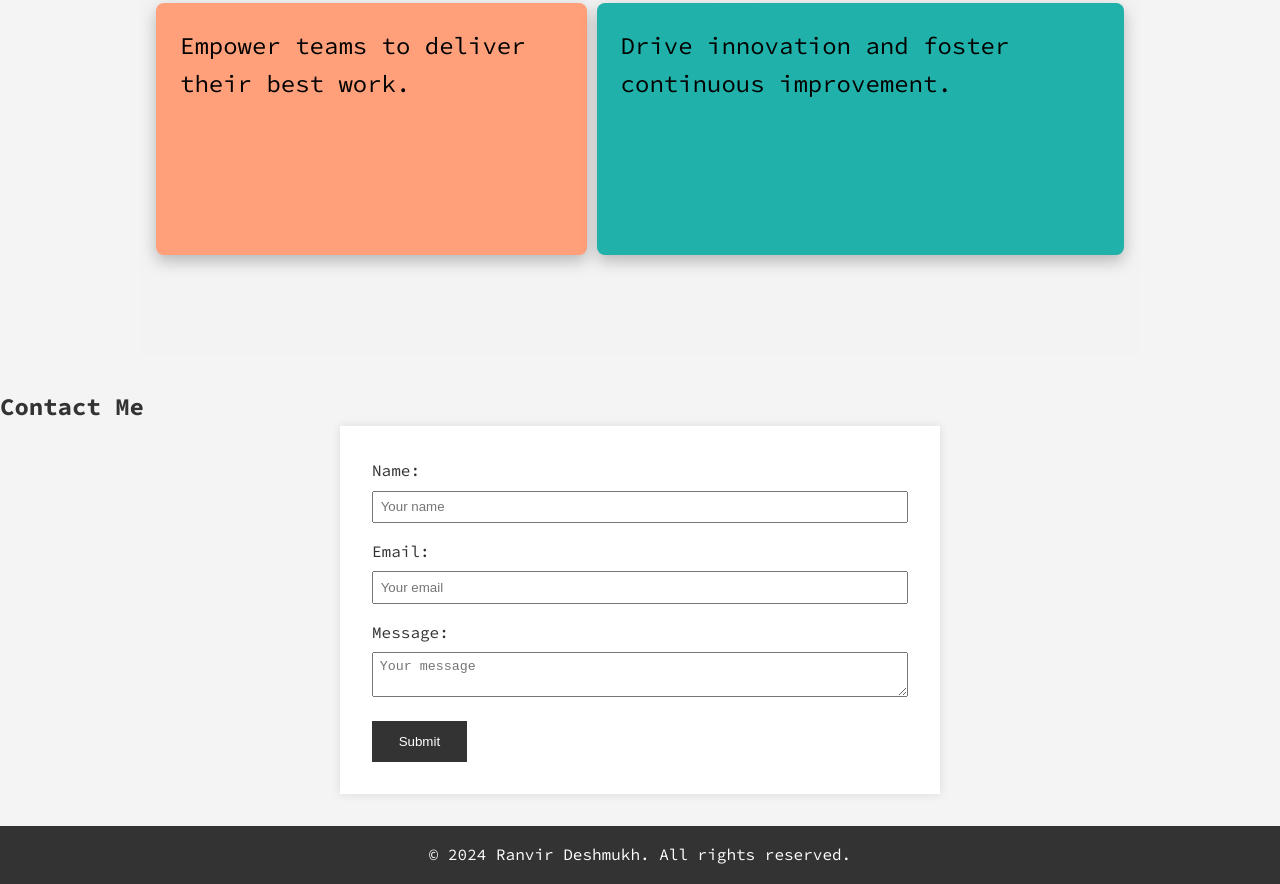
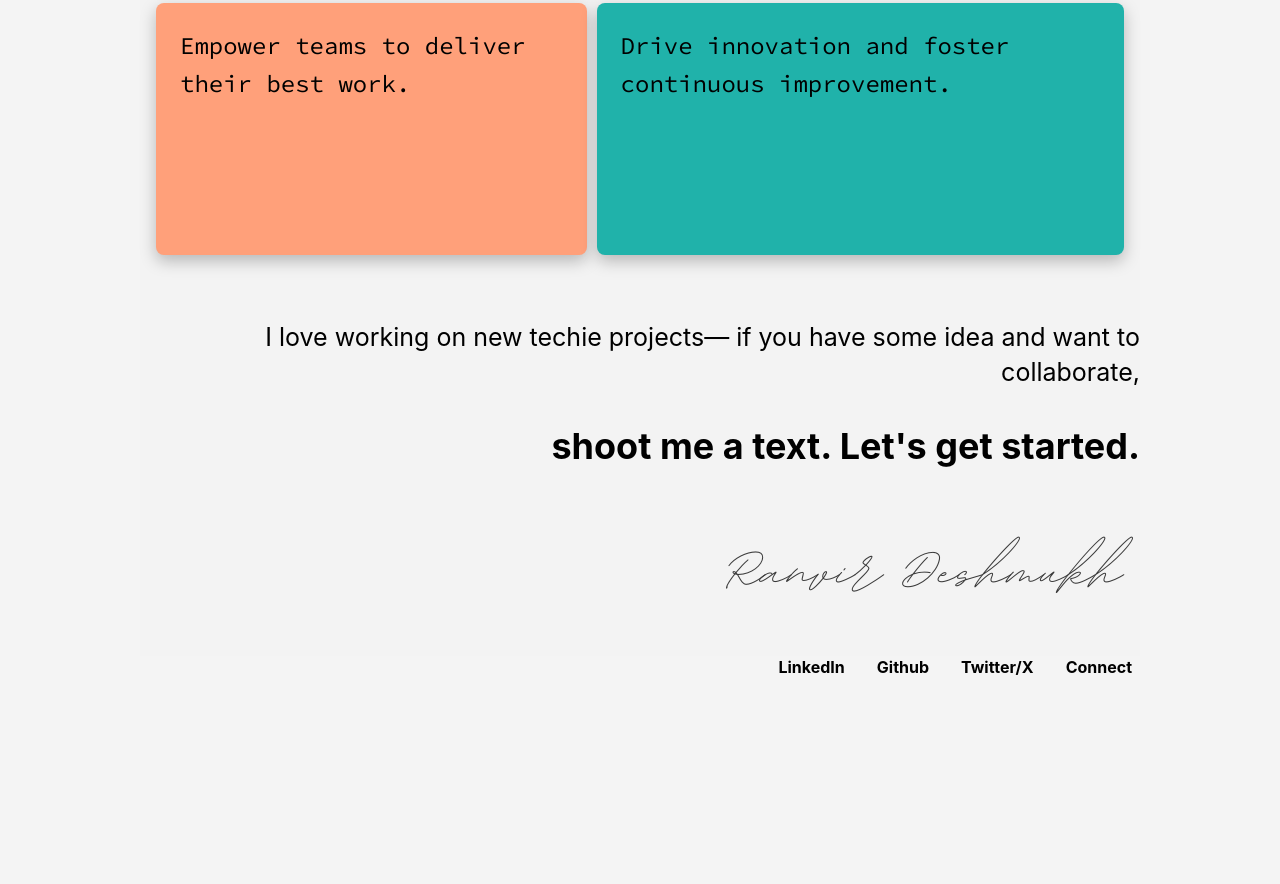
Before and after one commit to Ranvirdeshmukh/portfoliowebsite, a plain HTML site: page index.html in a window 1280 px wide. Shown: the part 3687-4571 px from the top of the page. After the commit the page ends 4376 px from the top, so only its background shows below. Drawn offline with Linux system fonts and the light colour scheme.

Commit message:
Done with all the code

```diff
--- a/index.html
+++ b/index.html
@@ -119,30 +119,20 @@
 
 
 
-
-    <section id="contact" class="contact-section">
-        <h2>Contact Me</h2>
-        <form class="contact-form">
-            <div class="form-group">
-                <label for="name">Name:</label>
-                <input type="text" id="name" name="name" class="form-control" placeholder="Your name">
-            </div>
-            <div class="form-group">
-                <label for="email">Email:</label>
-                <input type="email" id="email" name="email" class="form-control" placeholder="Your email">
-            </div>
-            <div class="form-group">
-                <label for="message">Message:</label>
-                <textarea id="message" name="message" class="form-control" placeholder="Your message"></textarea>
-            </div>
-            <button type="submit" class="submit-button">Submit</button>
-        </form>
-    </section>
+    <footer class="main-footer">
+        <p>I love working on new techie projects— if you have some idea and want to collaborate,</p>
+        <p class="cta-text">shoot me a text. Let's get started.</p>
+        <img src="signature.png" alt="Signature" class="signature-image">
+        <div class="social-links">
+            <!-- Update href with your actual social media links -->
+            <a href="https://www.linkedin.com" class="social-link">LinkedIn</a>
+            <a href="https://github.com/" class="social-link">Github</a>
+            <a href="https://www.twitter.com" class="social-link">Twitter/X</a>
+            <a href="#contact" class="social-link">Connect</a>
+        </div>
+    </footer>
 
 
-    <footer class="main-footer">
-        <p>&copy; 2024 Ranvir Deshmukh. All rights reserved.</p>
-    </footer>
 
     </body>
 
--- a/style.css
+++ b/style.css
@@ -570,52 +570,56 @@
 
 
 
+.main-footer {
+    background: #f3f3f3; /* Light gray background from the first snippet */
+    color: #000; /* Black text color */
+    width: 1000px; /* Set width of the footer box */
+    height: 300px; /* Set height of the footer box */
+    margin: auto; /* Center the footer box on the page */
+    display: flex;
+    flex-direction: column;
+    justify-content: center; /* Center content vertically */
+    align-items: flex-end; /* Align content to the right */
+    padding: 3em 0; /* Top and bottom padding from the second snippet */
+    font-family: 'SF Pro Display', 'SF Pro Icons', 'Helvetica Neue', 'Helvetica', 'Arial', sans-serif;
+}
 
+.main-footer p {
+    font-size: 25px; /* Increased font size from the first snippet */
+    line-height: 1.4; /* Adjust line height for better readability */
+    margin: 0.5em 0; /* Spacing between text lines */
+    text-align: right; /* Align text to the right */
+}
+.main-footer .cta-text {
+    font-size: 36px; /* larger font size for emphasis */
+    margin-top: 0.5em; /* add some space above this line */
+    font-weight: bold;
+}
+.signature-image {
+    max-width: 100%; /* Ensures the signature image is not larger than the footer */
+    height: auto; /* Maintain aspect ratio of the image */
+    margin: 2em 0; /* Spacing above the signature image */
+}
 
+.social-links {
+    display: flex;
+    justify-content: flex-end; /* Align social links to the right from the first snippet */
+    gap: 1em; /* Spacing between links from the second snippet */
+    margin-bottom: 1em; /* Spacing below the links from the second snippet */
+}
 
+.social-link {
+    color: #000; /* Black text color for links */
+    text-decoration: none; /* No underline */
+    font-weight: bold; /* Bold font weight */
+    font-size: 16px; /* Font size for social links from the second snippet */
+    padding: 0.5em; /* Padding around the links for clickability */
+    transition: color 0.2s; /* Transition for hover effect */
+}
 
-
-
-
-  /* form contact */
-  .contact-section {
-    background: #f4f4f4;
-    padding: 2em 0;
-  }
-
-  .contact-form {
-    max-width: 600px;
-    margin: auto;
-    padding: 2em;
-    background: #fff;
-    box-shadow: 0 0 10px rgba(0,0,0,0.1);
-  }
-
-  .form-group {
-    margin-bottom: 1em;
-  }
-
-  .form-control {
-    width: 100%;
-    padding: 0.5em;
-    margin-top: 0.5em;
-  }
-
-  .submit-button {
-    padding: 1em 2em;
-    background: #333;
-    color: #fff;
-    border: none;
-    cursor: pointer;
-  }
-
-  /*footer */
-  .main-footer {
-    background: #333;
-    color: #fff;
-    text-align: center;
-    padding: 1em 0;
-  }
+.social-link:hover {
+    color: #555; /* Dark gray color on hover */
+}
 
 
   @media only screen and (max-width: 640px) {
```
Also changed, not shown: signature.png (added), 1 other file.
